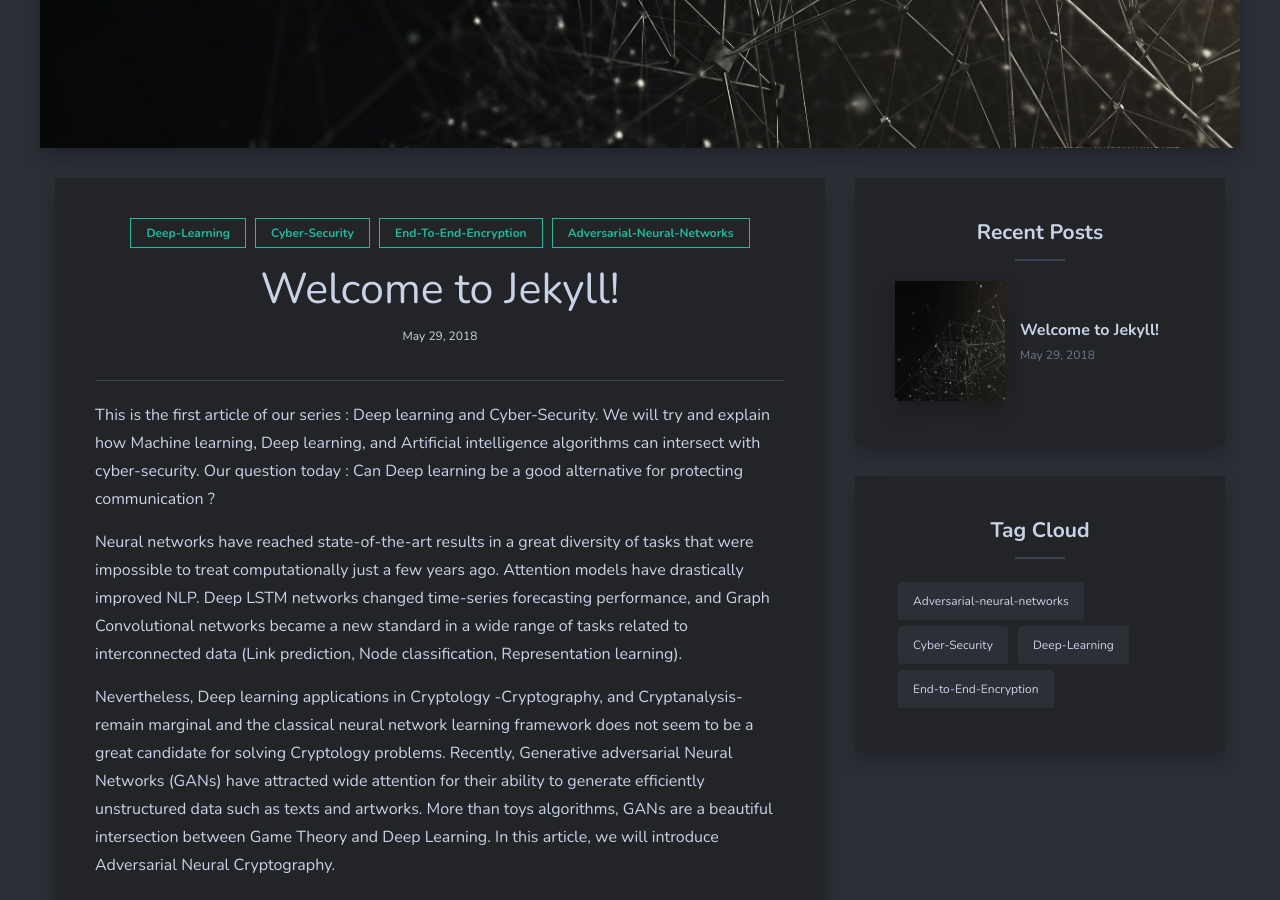
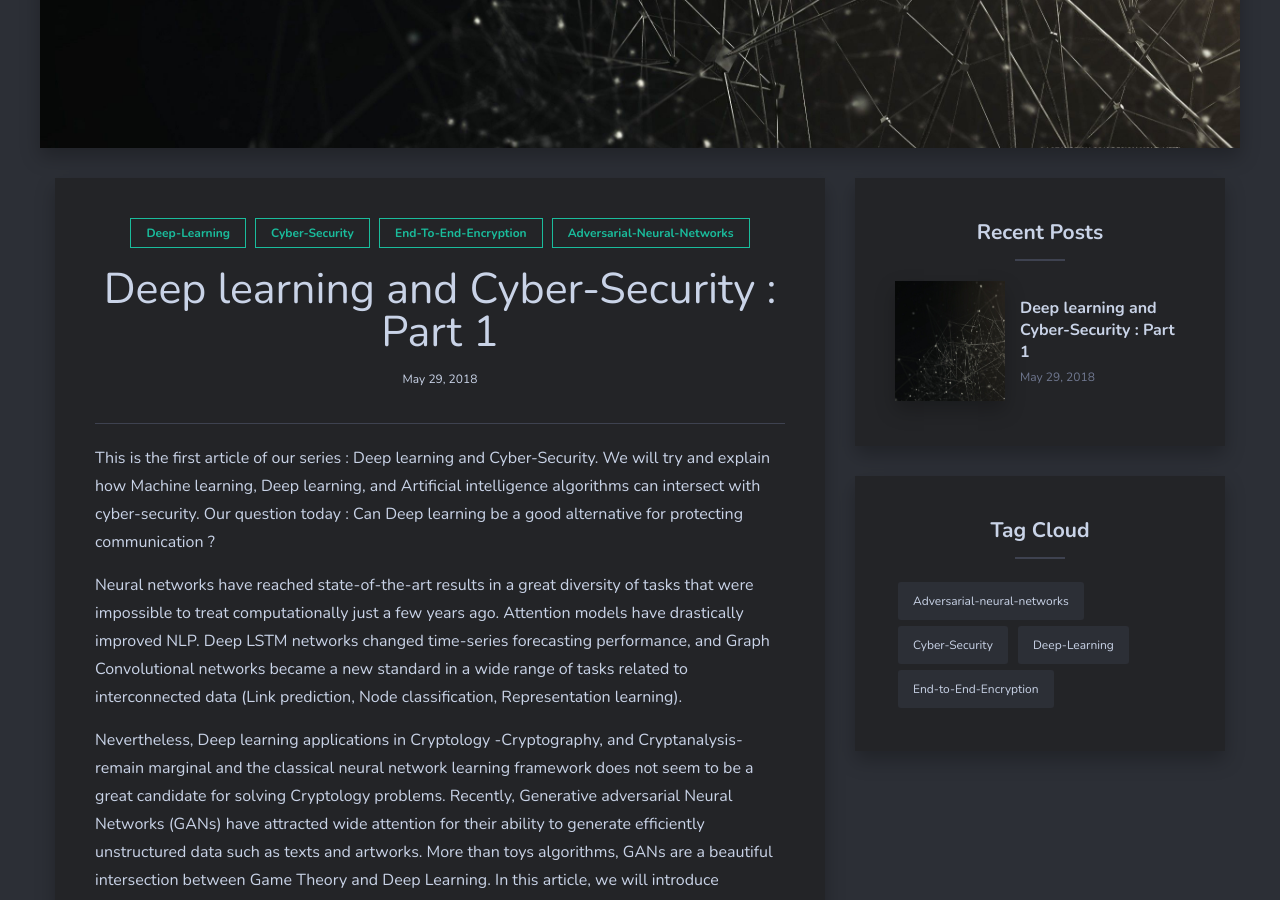
Before and after one commit to quantrack-lab/blog, a Jekyll site: the page built from _posts/2018-05-29-welcome-to-jekyll.markdown, in a window 1280 px wide and 900 px high, scrolled down 562 px. Built offline with Jekyll 4.4.1, drawn with Linux system fonts in a browser that asks for light colours; nearby versions of some CDN libraries; comment, search, counter and statistics services are not loaded.

Commit message:
Update 2018-05-29-welcome-to-jekyll.markdown

```diff
--- a/_posts/2018-05-29-welcome-to-jekyll.markdown
+++ b/_posts/2018-05-29-welcome-to-jekyll.markdown
@@ -1,6 +1,6 @@
 ---
 layout: post
-title:  "Welcome to Jekyll!"
+title:  "Deep learning and Cyber-Security : Part 1"
 date:   2018-05-29 18:05:55 +0300
 image:  wp2406516.jpg
 tags:   [Deep-Learning,Cyber-Security,End-to-End-Encryption,Adversarial-neural-networks]
@@ -48,7 +48,7 @@ Thus, suppose Alice and Bob want to communicate securely over a public channel,
 
 The objective of Alice and Bob is not only to both secrecy and integrity. They have to transmit to each other a fully-encrypted message that will be intelligible after decryption.
 
-![](gan_f.png)
+![](/img/gan_f.png)
 
 GAN framework can be written as a Zero-Sum Game. In this case, it means that Alice and Bob not only have to defeat a vanilla adversarial neural network but the best version of Eve after training. Alice and Bob **have to maximize the reconstruction error of Eve** and at the exact same time  **minimize the reconstruction error of Bob**. The zero-sum game optimization problem can be written as :
 
```
